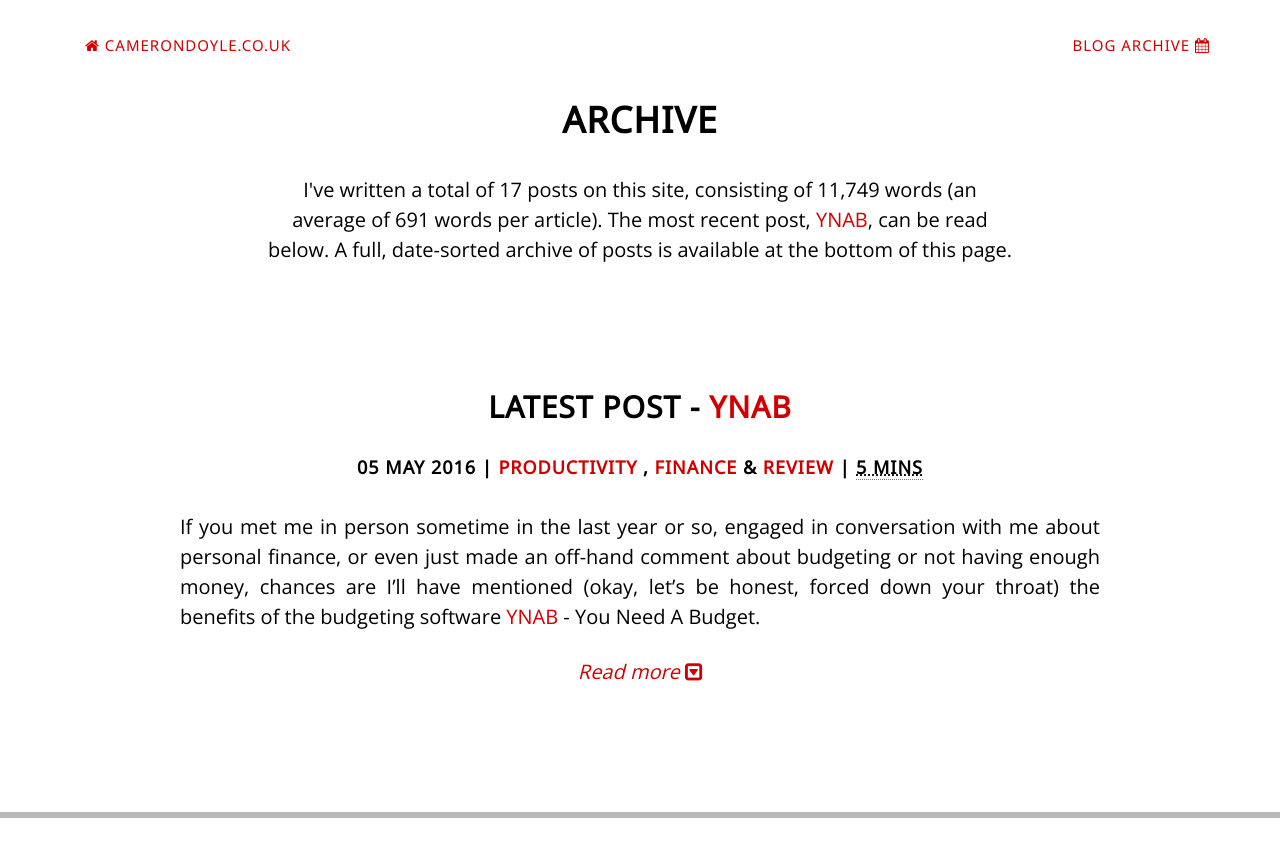
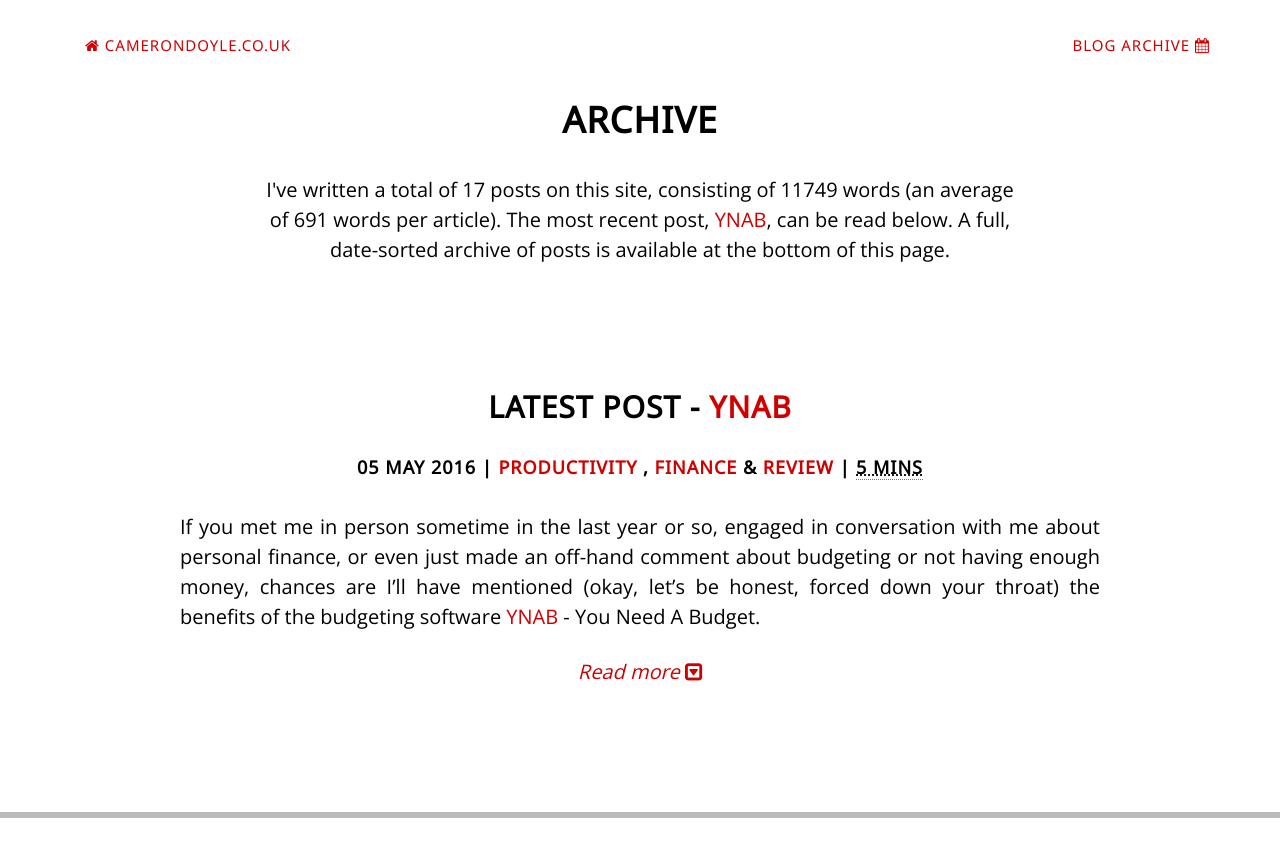
Before and after one commit to CameronD17/blog, a Jekyll site: the page built from index.html, in a window 1280 px wide and 900 px high. Shown: the top 857 px of the window. Built offline with Jekyll 4.4.1, drawn with Linux system fonts in a browser that asks for light colours; nearby versions of some CDN libraries; comment, search, counter and statistics services are not loaded.

```diff
--- a/_includes/footer.html
+++ b/_includes/footer.html
@@ -32,11 +32,11 @@
         </footer>
 
         <!--Scripts-->
+        <script src="https://maxcdn.bootstrapcdn.com/bootstrap/3.3.5/js/bootstrap.min.js"></script>
         <script src="https://cdnjs.cloudflare.com/ajax/libs/jquery/3.0.0-alpha1/jquery.min.js"></script>
         <script src="https://cdnjs.cloudflare.com/ajax/libs/jquery-easing/1.3/jquery.easing.min.js"></script>
-        <script src="https://maxcdn.bootstrapcdn.com/bootstrap/3.3.5/js/bootstrap.min.js"></script>
         <script src="{{ 'assets/js/main.js' | prepend: site.baseurl }}"></script>
-        {% if page.custom_js %}{% for js_file in page.custom_js %}{% if js_file == "instagram" %}<script async defer src="//platform.instagram.com/en_US/embeds.js"></script>{% else %}<script src="assets/js/{{ js_file }}.js"></script>{% endif %}{% endfor %}{% endif %}
+        {% if page.custom_js %}{% for js_file in page.custom_js %}{% if js_file == "instagram" %}<script async defer src="//platform.instagram.com/en_US/embeds.js"></script>{% else %}<script src="/assets/js/{{ js_file }}.js"></script>{% endif %}{% endfor %}{% endif %}
 
         <script>
           (function(i,s,o,g,r,a,m){i['GoogleAnalyticsObject']=r;i[r]=i[r]||function(){
--- a/index.html
+++ b/index.html
@@ -40,7 +40,7 @@ title:      Archive
             <div class="row">
                 <div class="col-md-8 col-md-offset-2 intro-bg">
                     <h1>{{ page.title }}</h1>
-                    <p>I've written a total of {{ postcount }} posts on this site, consisting of {{ formattedtotalwords }} words (an average of {{ totalwords | divided_by: postcount }} words per article). The most recent post, <a href="{{ site.posts.first.url }}">{{ site.posts.first.title }}</a>, can be read below. A full, date-sorted archive of posts is available at the bottom of this page.</p>
+                    <p>I've written a total of {{ postcount }} posts on this site, consisting of {{totalwords}} words (an average of {{ totalwords | divided_by: postcount }} words per article). The most recent post, <a href="{{ site.posts.first.url }}">{{ site.posts.first.title }}</a>, can be read below. A full, date-sorted archive of posts is available at the bottom of this page.</p>
                 </div>
             </div>
         </div>
```
